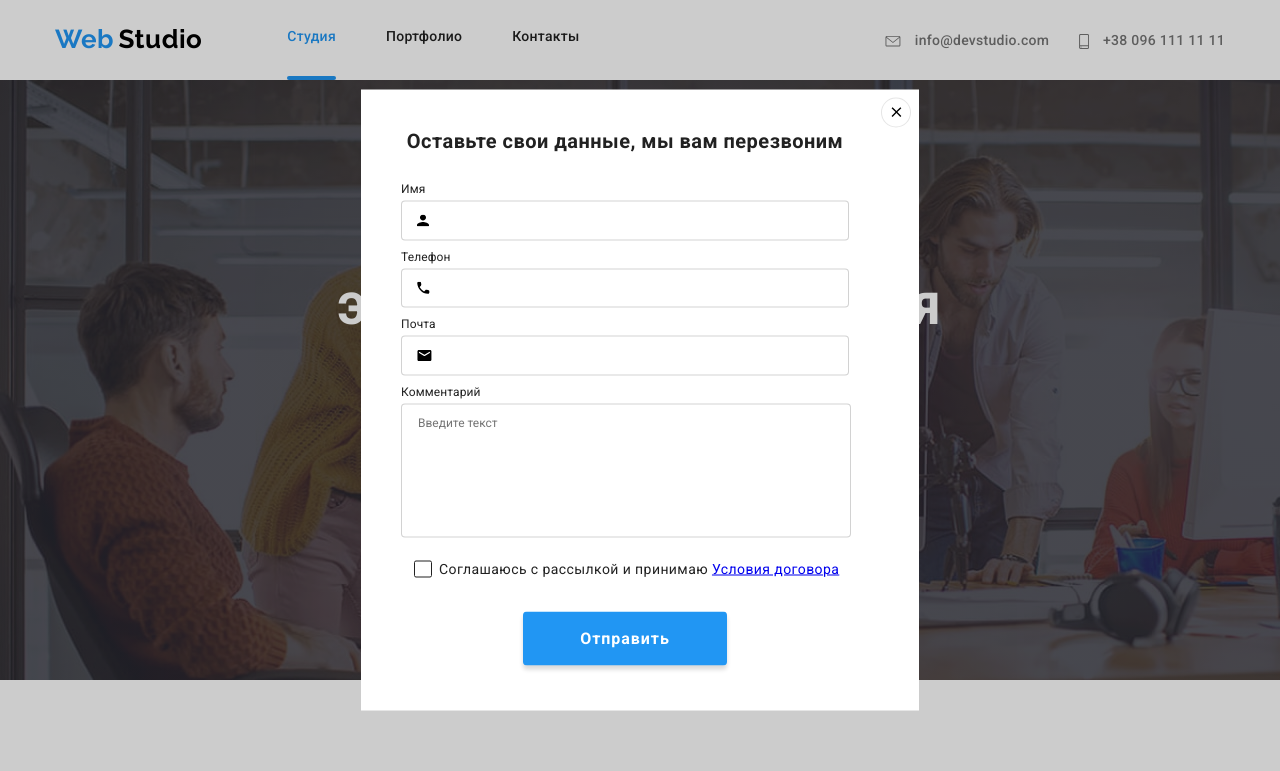
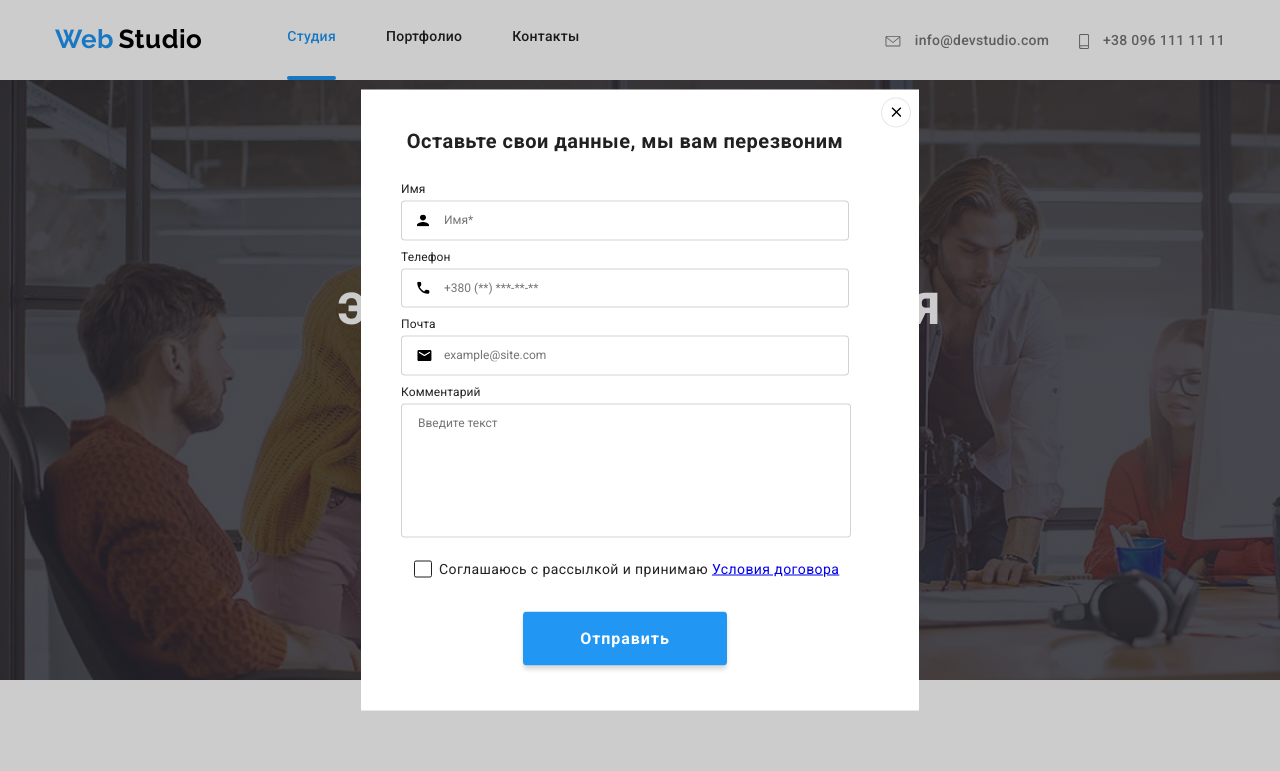
Before and after one commit to DzhenzheraM/goit-markup-hw-06, a plain HTML site: page index.html in a window 1280 px wide. Both pictures are taken after a click on the button "Заказать услугу". Shown: the top 771 px of the page. Drawn offline with Linux system fonts and the light colour scheme.

Commit message:
Добавляет имена тегу input, валидацию

```diff
--- a/css/stylies.css
+++ b/css/stylies.css
@@ -595,48 +595,6 @@ h1 {
   height: 24px;
   fill: #ffffff;
 }
-/*.footer .mail {
-  display: block;
-  width: 47px;
-  margin: 0px;
-  padding-top: 15px;
-  padding-bottom: 15px;
-  padding-left: 16px;
-  padding-right: 295px;
-  border: 1px solid rgba(255, 255, 255, 0.3);
-
-  border-radius: 4px;
-  font-size: 16px;
-  line-height: 1.25;
-  display: flex;
-  align-items: center;
-  color: rgba(255, 255, 255, 0.6);
-}
-
-.footer-btn {
-  margin-top: 108px;
-  margin-left: 50px;
-  padding-left: 29px;
-
-  width: 200px;
-  height: 50px;
-  background: var(--accent-color);
-  border-radius: 4px;
-  border: 1px solid transparent;
-
-  color: #ffffff;
-  font-size: 16px;
-  line-height: 1.87;
-  display: flex;
-  align-items: center;
-  text-align: center;
-  letter-spacing: 0.06em;
-}
-.icon-footer {
-  height: 24px;
-  width: 24px;
-  margin-left: 10px;
-}*/
 
 /*Секция с навигационными кнопками*/
 .hidden {
@@ -837,6 +795,7 @@ h1 {
 }
 .form-input {
   padding: 12px 12px 12px 42px;
+  color: var(--main-color);
   outline-color: var(--accent-color);
   border: 1px solid rgba(33, 33, 33, 0.2);
   border-radius: 4px;
@@ -965,3 +924,13 @@ h1 {
   background-size: contain;
   fill: #ffffff;
 }
+
+input:valid:not(:placeholder-shown) {
+  border-color: rgb(0, 255, 0);
+  color: green;
+}
+
+input:invalid:not(:placeholder-shown) {
+  border-color: rgb(255, 0, 0);
+  color: red;
+}
--- a/index.html
+++ b/index.html
@@ -396,13 +396,21 @@
           </li>
           <li class="style-footer">
             <b class="title-footer">Подпишитесь на рассылку</b><br />
-            <input class="text-write" type="text" placeholder="e-mail" /><br />
-            <button type="button" class="btn-studio footer">
-              Подписаться
-              <svg class="send">
-                <use xlink:href="./img/sprite.svg#icon-send"></use>
-              </svg>
-            </button>
+            <form>
+              <input
+                class="text-write"
+                placeholder="e-mail"
+                type="email"
+                name="email"
+                autocomplete="off"
+              /><br />
+              <button type="submit" class="btn-studio footer">
+                Подписаться
+                <svg class="send">
+                  <use xlink:href="./img/sprite.svg#icon-send"></use>
+                </svg>
+              </button>
+            </form>
           </li>
         </ul>
       </div>
@@ -410,16 +418,18 @@
     <!--Модалка-->
     <div class="backdrop is-hidden" data-modal>
       <div class="modal">
-        <form class="modal-form" autocomplete="off">
+        <form class="modal-form">
           <h2 class="form-title">
             Оставьте свои данные, мы вам перезвоним
           </h2>
           <label class="form-group">
             <input
               type="text"
-              name="name-text"
+              name="name"
               class="form-input"
-              placeholder=" "
+              placeholder="Имя*"
+              required
+              autocomplete="off"
             />
             <svg class="input-icon name">
               <use xlink:href="./img/sprite.svg#icon-name"></use>
@@ -427,7 +437,15 @@
             <span class="form-label">Имя</span>
           </label>
           <label class="form-group">
-            <input type="tel" name="tel" class="form-input" placeholder="   " />
+            <input
+              type="tel"
+              name="phone"
+              class="form-input"
+              placeholder="+380 (**) ***-**-**"
+              autocomplete="off"
+              pattern="[\+]\d{3}\s[\(]\d{2}[\)]\s\d{3}[\-]\d{2}[\-]\d{2}"
+              title="Используйте формат: +380 (67) 359-84-20"
+            />
             <svg class="input-icon phone">
               <use xlink:href="./img/sprite.svg#icon-phone"></use>
             </svg>
@@ -436,9 +454,10 @@
           <label class="form-group">
             <input
               type="email"
-              name="mail"
+              name="email"
               class="form-input"
-              placeholder=" "
+              placeholder="example@site.com"
+              autocomplete="off"
             />
             <svg class="input-icon mail">
               <use xlink:href="./img/sprite.svg#icon-mail"></use>
```
